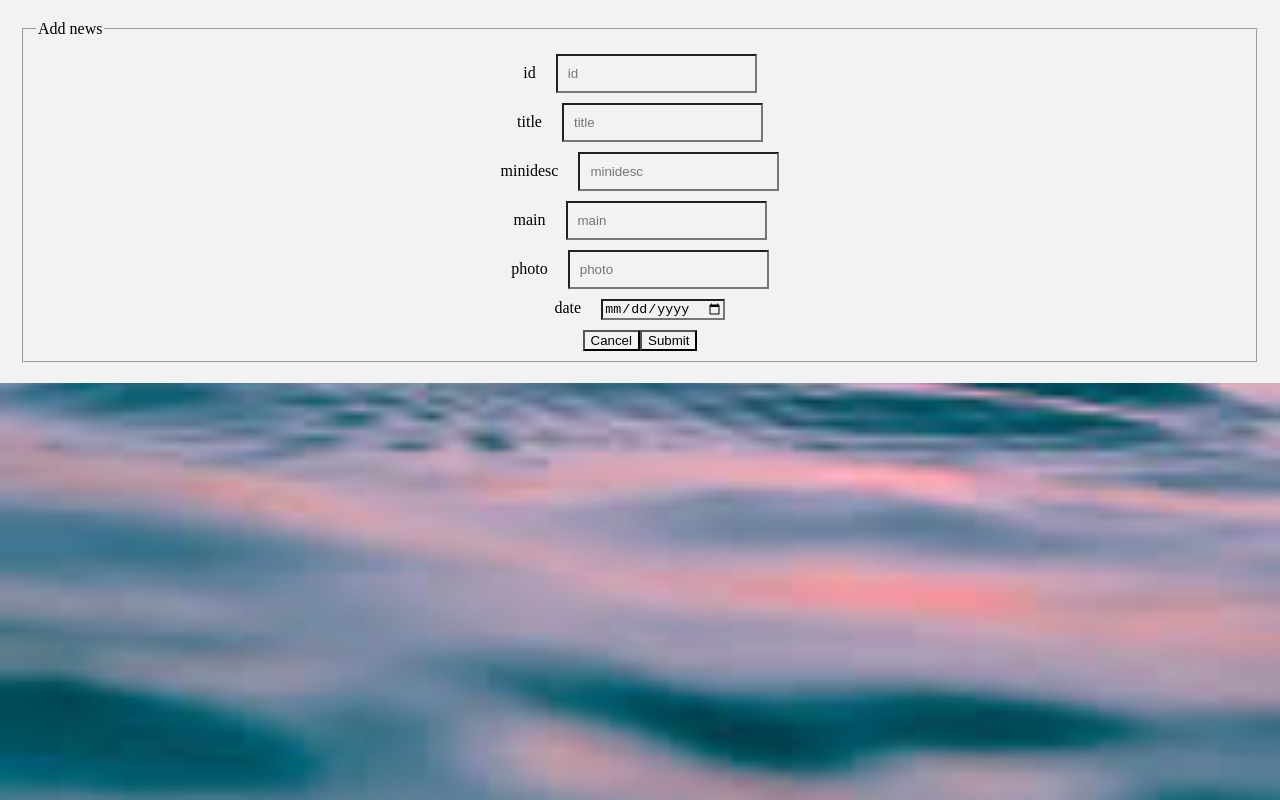
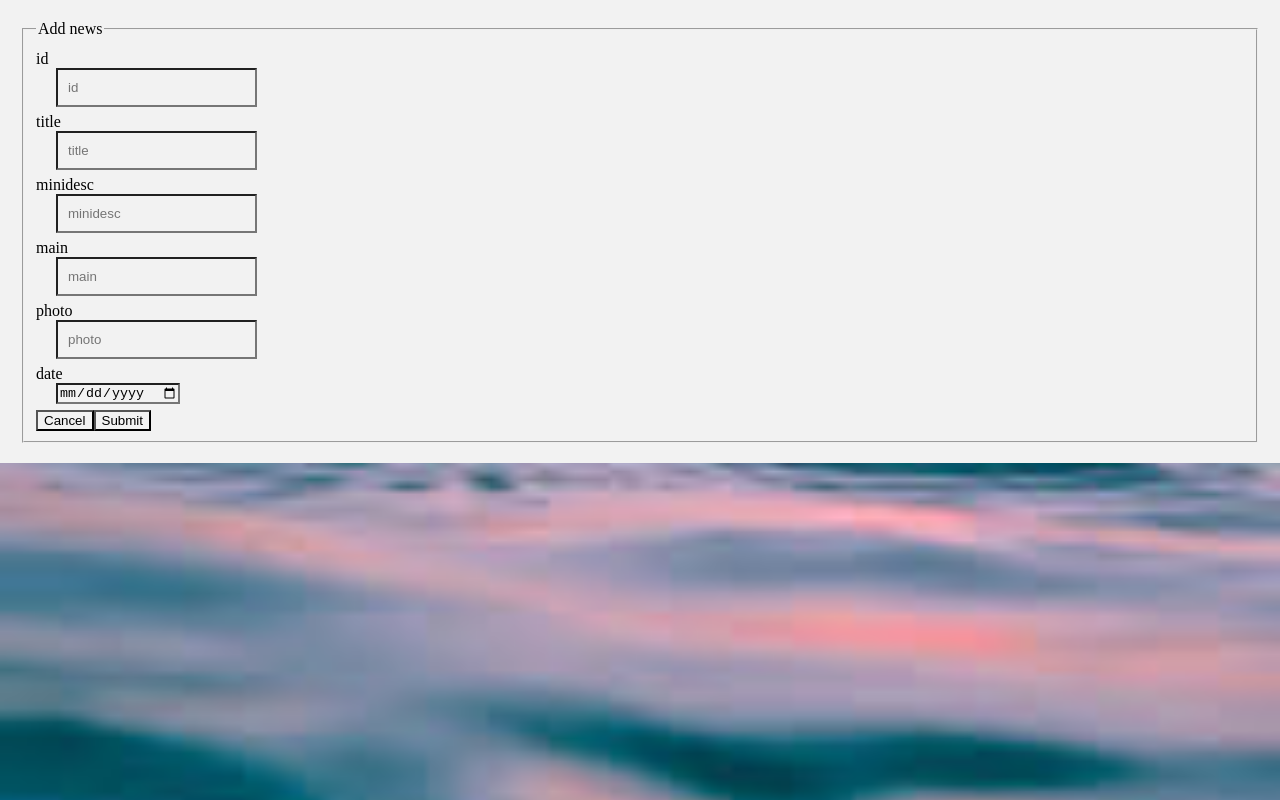
Before and after one commit to su115/strong_testing, an Angular app in the folder angular-test-app/: page /main2 in a window 1280 px wide. Built offline with nearby package versions, Linux system fonts and the light colour scheme.

Commit message:
0.5 from Bogdan

```diff
--- a/angular-test-app/src/app/component2/Addpost/add-post.component.css
+++ b/angular-test-app/src/app/component2/Addpost/add-post.component.css
@@ -6,8 +6,7 @@
   padding: 20px;
 }
 .form-group {
-  text-align: center;
-  margin-top: 10px;
+    margin-top: 6px;
 }
 input[type=text] {
   padding: 10px;
--- a/angular-test-app/src/app/component2/Addpost/add-post.component.html
+++ b/angular-test-app/src/app/component2/Addpost/add-post.component.html
@@ -6,44 +6,50 @@
         <legend>Add news</legend>
             <div class="form-group">
               <label for="id">id</label>
-              <input type="text"
+              <div class="name"><input type="text"
                 id="id"
                 placeholder="id">
+              </div>
             </div>
 
             <div class="form-group">
               <label for="title">title</label>
-              <input type="text"
+              <div class="name"><input type="text"
                 id="title"
                 placeholder="title">
+              </div>
             </div>
 
             <div class="form-group">
               <label for="minidesc" >minidesc</label>
-              <input type="text"
+              <div class="name"><input type="text"
                 id="minidesc"
                 placeholder="minidesc">
+              </div>
             </div>
 
             <div class="form-group">
               <label for="main" >main</label>
-              <input type="text"
+              <div class="name"><input type="text"
                 id="main"
                 placeholder="main">
+              </div>
             </div>
 
             <div class="form-group">
               <label for="photo" >photo</label>
-              <input type="photo"
+              <div class="name"><input type="photo"
                 id="photo"
                 placeholder="photo">
+              </div>
             </div>
 
             <div class="form-group">
               <label for="date" >date</label>
-              <input type="date"
+              <div class="name"><input type="date"
                 id="date"
                 placeholder="date">
+                </div>
             </div>
 
            <!--- Buttons Block --->
```
Also changed, not shown: angular-test-app/src/app/bg.jpg, 1 other file (tests, documents, lock files or other folders).
